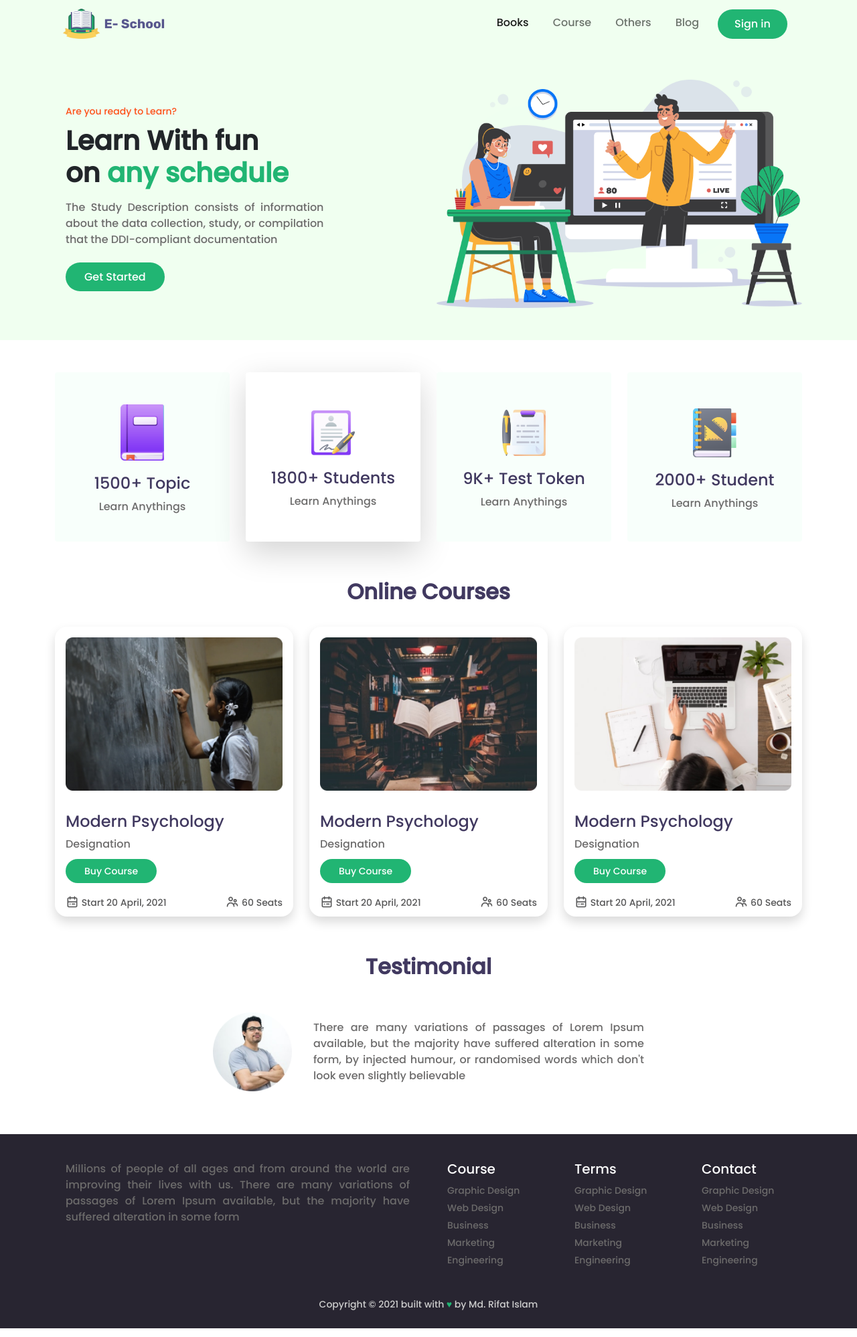
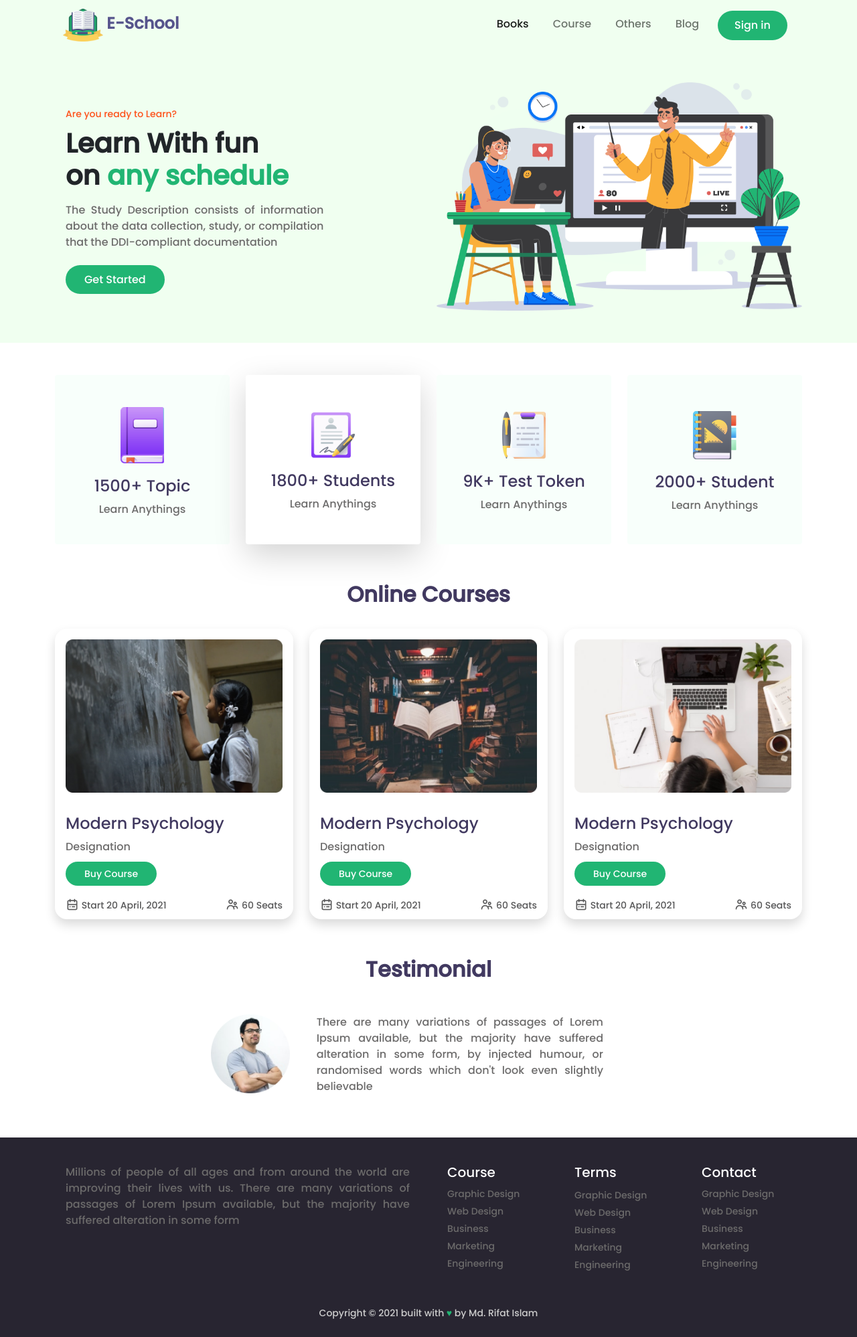
Before and after one commit to xxxxxxRIFATxxxxxx/e-school, a plain HTML site: page index.html in a window 1280 px wide. Shown: the whole page at 67% size. Drawn offline with nearby package versions, Linux system fonts and the light colour scheme.

Commit message:
Make More Responsive

```diff
--- a/index.html
+++ b/index.html
@@ -12,7 +12,7 @@
     <title>e-School</title>
 
     <!-- Fav Icon -->
-    <link rel="icon" href="images/Photos/favicon.png" type="image/gif" />
+    <link rel="icon" href="images/Photos/e-school-logo.png" type="image/gif" />
 
     <!-- Bootstrap CSS -->
     <link href="https://cdn.jsdelivr.net/npm/bootstrap@5.0.1/dist/css/bootstrap.min.css" rel="stylesheet"
@@ -33,7 +33,8 @@
             <nav class="navbar navbar-expand-lg navbar-light">
                 <div class="container-fluid">
                     <a class="navbar-brand" href="#">
-                        <img class="img-fluid w-25" src="images/Photos/Logo.png" alt="e-School logo">
+                        <img class="img-fluid e-school-logo" src="images/Photos/e-school-logo.png" alt="e-School logo">
+                        <span class="logo-text fw-bolder">E-School</span>
                     </a>
 
                     <button class="navbar-toggler" type="button" data-bs-toggle="collapse" data-bs-target="#navbarNav"
@@ -89,10 +90,11 @@
                 </div>
 
                 <div class="col">
-                    <div class="card h-100">
-                        <div class="text-center">
+                    <div class="card h-100 d-flex justify-content-center align-items-center">
+                        <div>
                             <img src="images/Photos/Illustration.png" class="img-fluid card-img-top"
                                 alt="teaching vector image">
+                        </div>
                     </div>
                 </div>
             </div>
@@ -169,7 +171,8 @@
                             <a class="green-round-small-btn rounded-pill text-center text-white" href="#">Buy
                                 Course</a>
                         </div>
-                        <div class="card-footer d-flex justify-content-between">
+                        <div
+                            class="card-footer d-flex flex-row flex-sm-row flex-md-column flex-lg-row justify-content-between">
                             <small><img class="img-fluid mb-1 calendar-icon" src="images/ICON/calendar.png"
                                     alt="calendar">
                                 Start 20 April, 2021</small>
@@ -190,7 +193,8 @@
                             <a class="green-round-small-btn rounded-pill text-center text-white" href="#">Buy
                                 Course</a>
                         </div>
-                        <div class="card-footer d-flex justify-content-between">
+                        <div
+                            class="card-footer d-flex flex-row flex-sm-row flex-md-column flex-lg-row justify-content-between">
                             <small><img class="img-fluid mb-1 calendar-icon" src="images/ICON/calendar.png"
                                     alt="calendar">
                                 Start 20 April, 2021</small>
@@ -211,7 +215,8 @@
                             <a class="green-round-small-btn rounded-pill text-center text-white" href="#">Buy
                                 Course</a>
                         </div>
-                        <div class="card-footer d-flex justify-content-between">
+                        <div
+                            class="card-footer d-flex flex-row flex-sm-row flex-md-column flex-lg-row justify-content-between">
                             <small><img class="img-fluid mb-1 calendar-icon" src="images/ICON/calendar.png"
                                     alt="calendar">
                                 Start 20 April, 2021</small>
@@ -230,19 +235,22 @@
         <div class="container">
             <h2 class="text-center light-black-text fw-bold pt-2 pb-4">Testimonial</h2>
 
-            <div class="row row-cols-1 row-cols-md-1 g-4">
-                <div class="col">
+            <div class="row row-cols-1 row-cols-md-2 g-2">
+                <div
+                    class="col-12 col-sm-12 col-md-4 d-flex justify-content-center justify-content-sm-center justify-content-md-center justify-content-lg-end align-items-center">
                     <div class="card h-100">
-                        <div class="d-flex justify-content-center align-items-center">
-                            <img src="images/Photos/Man.png" class="p-3 client-img img-fluid card-img-top"
-                                alt="man image">
-                            <div class="card-body">
+                        <img src="images/Photos/Man.png" class="p-3 client-img img-fluid card-img-top" alt="man image">
+                    </div>
+                </div>
+
+                <div class="col-12 col-sm-12 col-md-5">
+                    <div class="card h-100">
+                        <div class="card-body d-flex justify-content-center align-items-center">
                             <p class="card-text">There are many variations of passages of Lorem Ipsum available, but
                                 the
                                 majority have suffered alteration in some form, by injected humour, or randomised
                                 words
                                 which don't look even slightly believable</p>
-                            </div>
                         </div>
                     </div>
                 </div>
@@ -268,7 +276,9 @@
 
                 <div class="col-12 col-sm-12 col-md-12 col-lg-2">
                     <div class="card h-100">
-                        <div class="card-body">
+                        <div
+                            class="card-body d-flex justify-content-center justify-content-sm-center justify-content-md-center justify-content-lg-start">
+                            <div>
                                 <h5 class="card-title">Course</h5>
                                 <ul class="list-group">
                                     <li class="list-group-item"><a href="#">Graphic Design</a></li>
@@ -280,11 +290,14 @@
                             </div>
                         </div>
                     </div>
+                </div>
 
                 <div class="col-12 col-sm-12 col-md-12 col-lg-2">
                     <div class="card h-100">
-                        <div class="card-body">
-                            <h5 class="card-title">Terms</h5>
+                        <div
+                            class="card-body d-flex justify-content-center justify-content-sm-center justify-content-md-center justify-content-lg-start">
+                            <div>
+                                <h5 class="card-title">Terms<h5>
                                         <ul class="list-group">
                                             <li class="list-group-item"><a href="#">Graphic Design</a></li>
                                             <li class="list-group-item"><a href="#">Web Design</a></li>
@@ -295,10 +308,13 @@
                             </div>
                         </div>
                     </div>
+                </div>
 
                 <div class="col-12 col-sm-12 col-md-12 col-lg-2">
                     <div class="card h-100">
-                        <div class="card-body">
+                        <div
+                            class="card-body d-flex justify-content-center justify-content-sm-center justify-content-md-center justify-content-lg-start">
+                            <div>
                                 <h5 class="card-title">Contact</h5>
                                 <ul class="list-group">
                                     <li class="list-group-item"><a href="#">Graphic Design</a></li>
@@ -307,6 +323,7 @@
                                     <li class="list-group-item"><a href="#">Marketing</a></li>
                                     <li class="list-group-item"><a href="#">Engineering</a></li>
                                 </ul>
+                            </div>
                         </div>
                     </div>
                 </div>
--- a/style.css
+++ b/style.css
@@ -49,6 +49,15 @@ a {
     margin: 0 10px;
 }
 
+.e-school-logo {
+    width: 60px;
+}
+
+.logo-text {
+    color: #56548C;
+    font-size: 24px;
+}
+
 /* Top Banner CSS */
 .top-banner {
     background-color: #F0FFF0;
@@ -84,7 +93,6 @@ a {
 
 /* Testimonial */
 .testimonial .card {
-    padding: 0 220px;
     border: none;
 }
 
```
Also changed, not shown: images/Photos/Logo.png (deleted), images/Photos/e-school-logo.png (renamed from images/Photos/favicon.png). Lines whose indentation alone changed are shown as unchanged.
